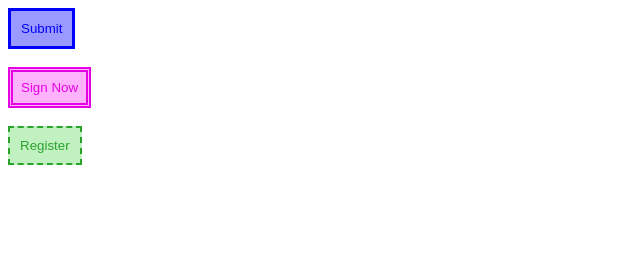
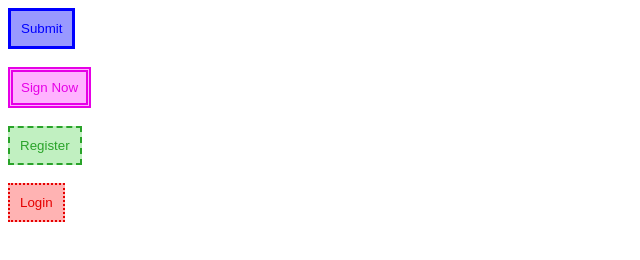
Before and after one commit to ankitakangane/icp-8-assignment-13, a plain HTML site: page index.html in a window 1280 px wide. Shown: the whole page, without its empty margins (0-640 px from the left). Drawn offline with Linux system fonts and the light colour scheme.

Commit message:
also added a new button and apply the border property

```diff
--- a/index.html
+++ b/index.html
@@ -26,6 +26,13 @@
         background-color: #c1f0c1;
         color:#29a329
       }
+      .second{
+        border:none;
+        border:dotted 2px #e60000;
+        background-color: #ffb3b3;
+        color: #e60000;
+        padding:10px;
+      }
 
     </style>
 </head>
@@ -39,6 +46,9 @@
    <button class="first">
     Register
    </button> <br/><br/>
+   <button class="second">
+    Login
+   </button>
 
 </body>
 </html>
```
